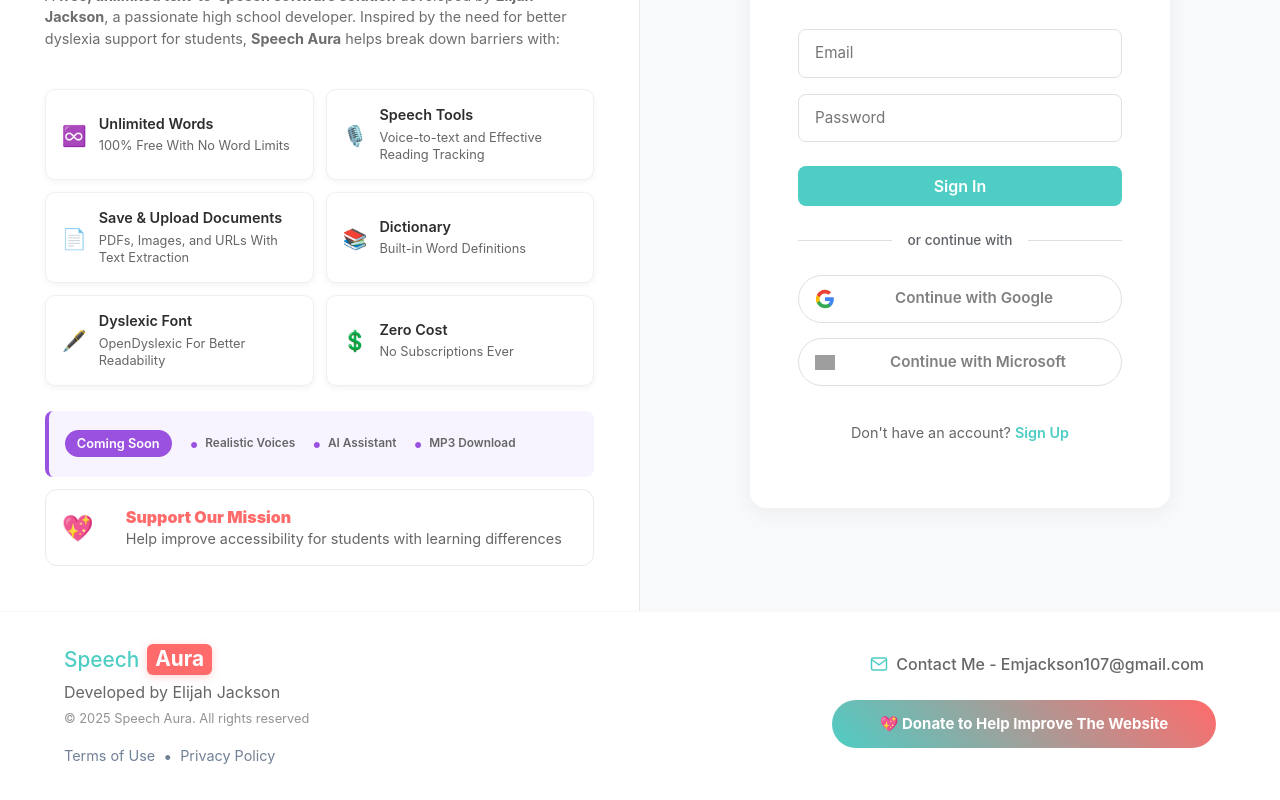
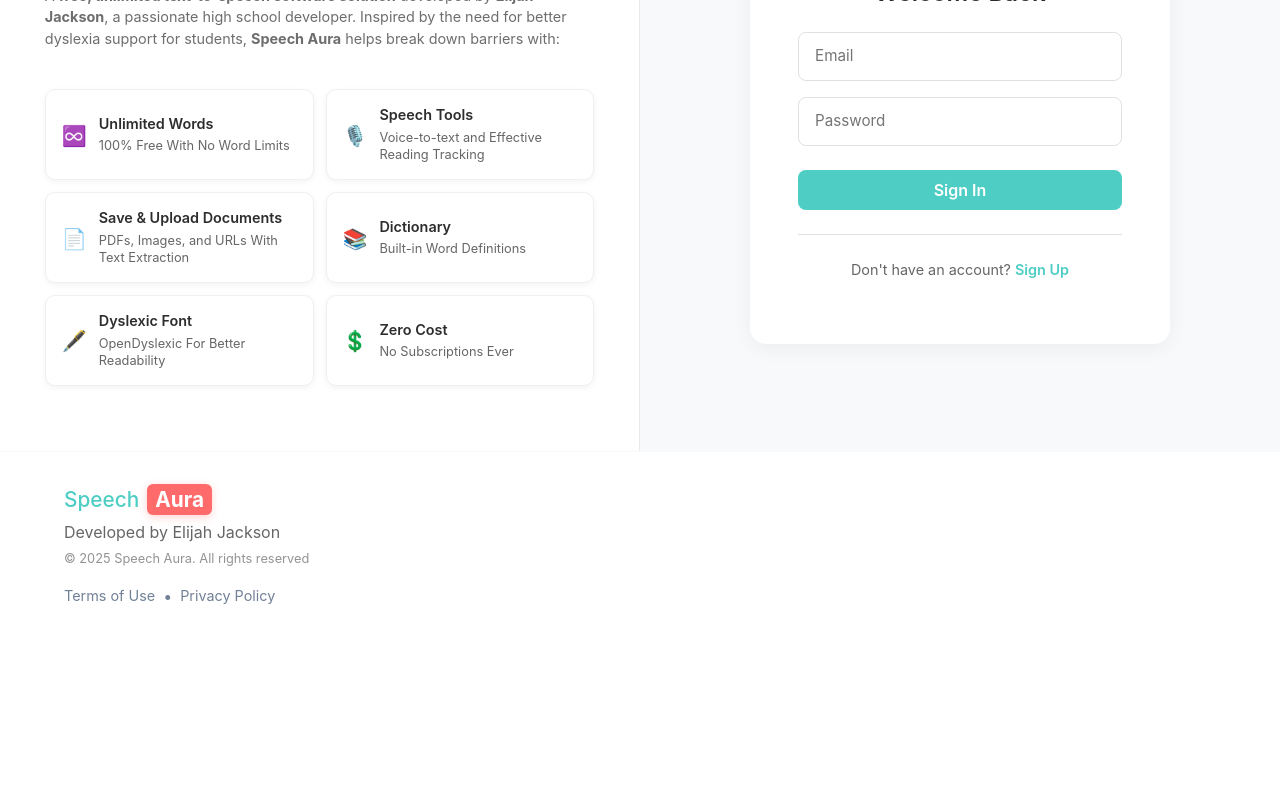
Before and after one commit to Emmanuel-Jackson/text-to-speech-reactjs, a React (Create React App) app: page /auth in a window 1280 px wide. Shown: the part 273-1073 px from the top of the page. After the commit the page ends 913 px from the top, so only its background shows below. Built offline with nearby package versions, Linux system fonts and the light colour scheme; grey boxes are pictures that could not be loaded.

Commit message:
Updated Project

```diff
--- a/src/pages/Auth.js
+++ b/src/pages/Auth.js
@@ -107,24 +107,6 @@
       <div className="footer-center"></div>
 
       <div className="footer-right">
-        <div className="email-wrapper">
-          <a href="mailto:Emjackson107@gmail.com" className="modern-email-link">
-            <svg className="email-icon" viewBox="0 0 24 24" fill="none" xmlns="http://www.w3.org/2000/svg">
-              <path d="M4 4H20C21.1 4 22 4.9 22 6V18C22 19.1 21.1 20 20 20H4C2.9 20 2 19.1 2 18V6C2 4.9 2.9 4 4 4Z" stroke="currentColor" strokeWidth="2"/>
-              <path d="M22 6L12 13L2 6" stroke="currentColor" strokeWidth="2"/>
-            </svg>
-            Contact Me - Emjackson107@gmail.com
-          </a>
-        </div>
-
-        <a
-          href="https://www.paypal.com/paypalme/SpeechAura"
-          className="donate-link"
-          target="_blank"
-          rel="noopener noreferrer"
-        >
-          💖 Donate to Help Improve The Website
-        </a>
       </div>
     </footer>
   );
@@ -218,30 +200,6 @@
           </div>
         </div>
       </div>
-      <div className="coming-soon-section">
-        <div className="coming-soon-badge">Coming Soon</div>
-        <div className="coming-soon-text" style={{ fontSize: '.74rem' }}>
-          <ul className="coming-soon-list" style={{ padding: '0.1rem', margin: '0.4rem 0' }}>
-            <li>Realistic Voices</li>
-            <li>AI Assistant</li>
-            <li>MP3 Download</li>
-          </ul>
-        </div>
-      </div>
-          <div className="donate-section">
-            <a
-              href="https://www.paypal.com/paypalme/SpeechAura"
-              className="donate-cta"
-              target="_blank"
-              rel="noopener noreferrer"
-            >
-              <span className="donate-icon">💖</span>
-              <div className="donate-text">
-                <p><strong>Support Our Mission</strong></p>
-                <p>Help improve accessibility for students with learning differences</p>
-              </div>
-            </a>
-          </div>
         </div>
 
         {/* Right Section - Auth */}
@@ -310,36 +268,7 @@
             <div className="auth-footer">
               <div className="divider-container">
                 <div className="divider-line"></div>
-                <span className="divider-text">or continue with</span>
                 <div className="divider-line"></div>
-              </div>
-
-              <div className="social-login-buttons">
-                <GoogleOAuthProvider clientId={process.env.REACT_APP_GOOGLE_CLIENT_ID}>
-                  <button
-                    onClick={handleGoogleLogin}
-                    className="social-button google-custom"
-                  >
-                    <span className="google-logo">
-                      <svg viewBox="0 0 24 24" width="20" height="20">
-                        <path d="M22.56 12.25c0-.78-.07-1.53-.2-2.25H12v4.26h5.92c-.26 1.37-1.04 2.53-2.21 3.31v2.77h3.57c2.08-1.92 3.28-4.74 3.28-8.09z" fill="#4285F4"/>
-                        <path d="M12 23c2.97 0 5.46-.98 7.28-2.66l-3.57-2.77c-.98.66-2.23 1.06-3.71 1.06-2.86 0-5.29-1.93-6.16-4.53H2.18v2.84C3.99 20.53 7.7 23 12 23z" fill="#34A853"/>
-                        <path d="M5.84 14.09c-.22-.66-.35-1.36-.35-2.09s.13-1.43.35-2.09V7.07H2.18C1.43 8.55 1 10.22 1 12s.43 3.45 1.18 4.93l2.85-2.22.81-.62z" fill="#FBBC05"/>
-                        <path d="M12 5.38c1.62 0 3.06.56 4.21 1.64l3.15-3.15C17.45 2.09 14.97 1 12 1 7.7 1 3.99 3.47 2.18 7.07l3.66 2.84c.87-2.6 3.3-4.53 6.16-4.53z" fill="#EA4335"/>
-                      </svg>
-                    </span>
-                    <span className="social-button-text">Continue with Google</span>
-                  </button>
-                </GoogleOAuthProvider>
-
-                <button
-                  onClick={handleMicrosoftLogin}
-                  className="social-button microsoft"
-                >
-                  <span className="microsoft-logo">
-                  </span>
-                  <span className="social-button-text">Continue with Microsoft</span>
-                </button>
               </div>
 
               <p className="auth-switch">
--- a/src/pages/MainInterface.js
+++ b/src/pages/MainInterface.js
@@ -1166,15 +1166,6 @@
       <div className="footer-center"></div>
 
       <div className="footer-right">
-        <div className="email-wrapper">
-          <a href="mailto:Emjackson107@gmail.com" className="modern-email-link">
-            <svg className="email-icon" viewBox="0 0 24 24" fill="none" xmlns="http://www.w3.org/2000/svg">
-              <path d="M4 4H20C21.1 4 22 4.9 22 6V18C22 19.1 21.1 20 20 20H4C2.9 20 2 19.1 2 18V6C2 4.9 2.9 4 4 4Z" stroke="currentColor" strokeWidth="2"/>
-              <path d="M22 6L12 13L2 6" stroke="currentColor" strokeWidth="2"/>
-            </svg>
-            Contact Me - Emjackson107@gmail.com
-          </a>
-        </div>
            {/*}
         <div className="social-icons">
           <a href="https://tiktok.com" target="_blank" rel="noopener noreferrer">
@@ -1188,14 +1179,6 @@
           </a>
         </div>
         /** */}
-        <a
-          href="https://www.paypal.com/paypalme/SpeechAura"
-          className="donate-link"
-          target="_blank"
-          rel="noopener noreferrer"
-        >
-          💖 Donate! To Help Improve The Website
-        </a>
       </div>
     </footer>
   );
```
